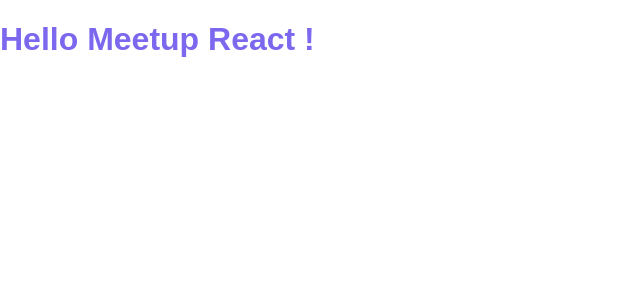
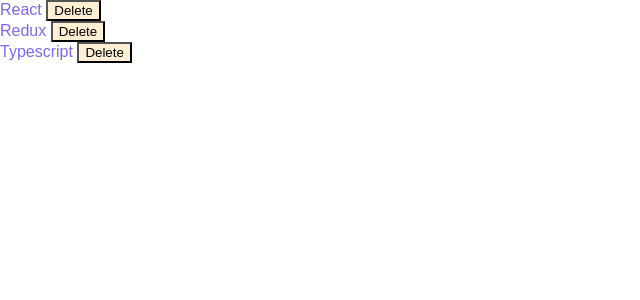
Before and after one commit to Realytics/react-layout-box-demo, a React (Create React App) app: page / in a window 1280 px wide. Shown: the top 300 px of the page, without its empty margins (0-640 px from the left). Built offline with nearby package versions, Linux system fonts and the light colour scheme.

Commit message:
Message List

```diff
--- a/src/App.js
+++ b/src/App.js
@@ -1,7 +1,40 @@
 import React from 'react'
 
+const Button = (props) => (
+  <button style={{background: props.color}}>
+    {props.children}
+  </button>
+)
+
+const Message = (props) => (
+  <div>
+    {props.text} <Button color={props.color}>Delete</Button>
+  </div>
+)
+
+class MessageList extends React.Component {
+  render() {
+    const color = "PapayaWhip"
+    return (
+      <div>
+        {React.Children.toArray(
+          this.props.messages.map((message) =>
+            <Message text={message.text} color={color} />
+          )
+        )}
+      </div>
+    )
+  }
+}
+
+const messages = [
+  { text: 'React' },
+  { text: 'Redux' },
+  { text: 'Typescript' },
+]
+
 const App = () => (
-  <h1>Hello Meetup React !</h1>
+  <MessageList messages={messages} />
 )
 
 export default App
```
